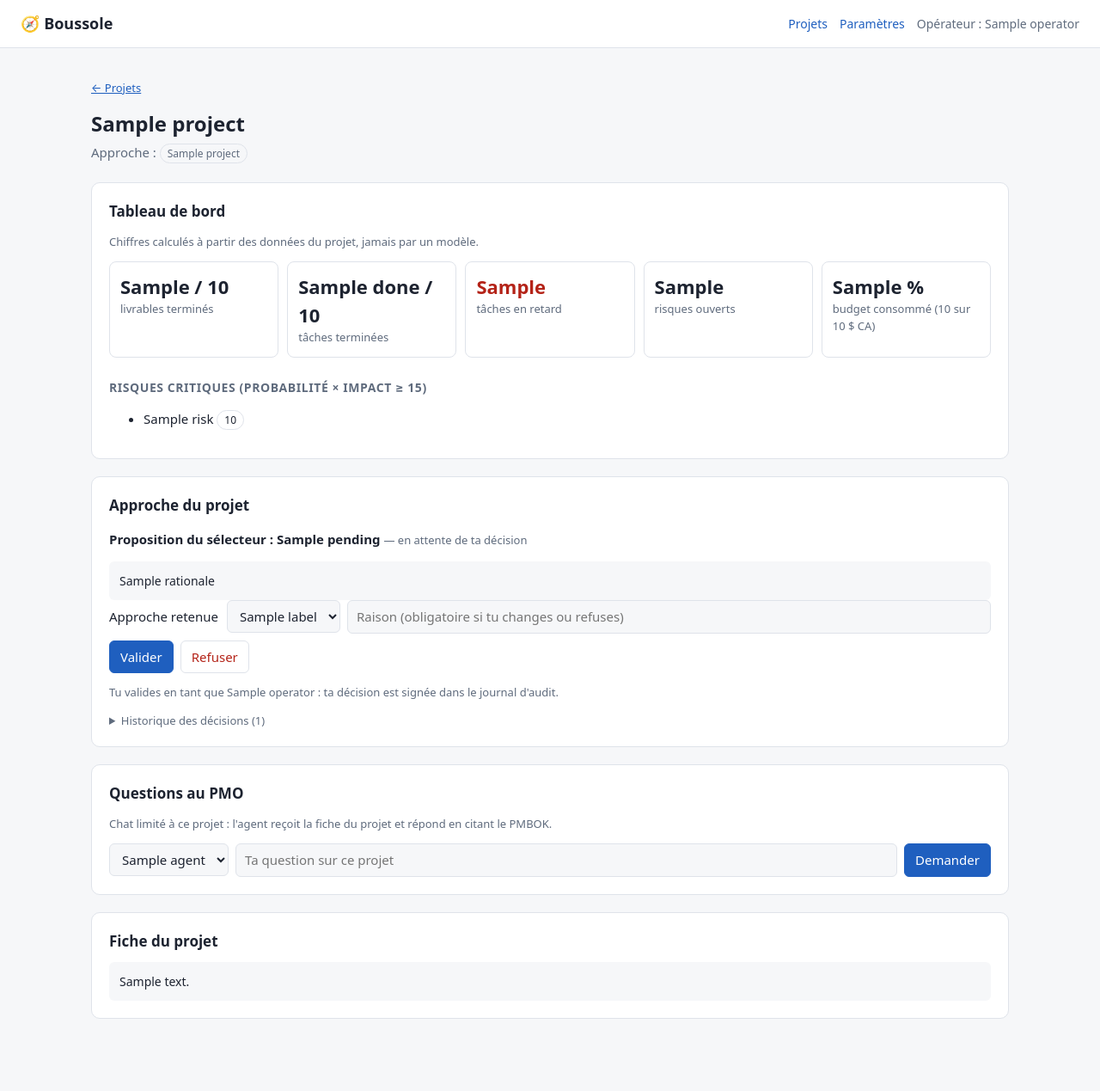
After one commit to zakibelm/Boussole, a Python web app: template src/boussole/ui/templates/project.html in a window 1280 px wide. The commit adds this page. Shown: the whole page at 86% size. Run offline with Jinja, Linux system fonts and the light colour scheme; the template is opened without the code that fills it: most values are stand-ins (such as "Sample title", 1, 10 or a date in 2020).

Commit message:
feat(ui): pages Projets et projet, navigation

```diff
--- a/src/boussole/ui/templates/_key.html
+++ b/src/boussole/ui/templates/_key.html
@@ -1,6 +1,6 @@
 <div>
   {% if masked_key %}
-    <p>Clé enregistrée : <strong>{{ masked_key }}</strong> <span class="muted">(Gestionnaire d'identifiants Windows)</span></p>
+    <p>Clé enregistrée : <strong>{{ masked_key }}</strong> <span class="muted">(coffre du système)</span></p>
   {% else %}
     <p class="muted">Aucune clé enregistrée.</p>
   {% endif %}
--- a/src/boussole/ui/templates/base.html
+++ b/src/boussole/ui/templates/base.html
@@ -66,10 +66,22 @@
     .badge-automation { background: var(--accent-soft); }
     .badge-assistance { background: var(--warn-soft); }
     .badge-augmentation { background: var(--bg); font-weight: 600; }
+    header nav a { color: var(--accent); margin-right: 14px; text-decoration: none; }
+    a { color: var(--accent); }
+    .tiles { display: grid; grid-template-columns: repeat(auto-fit, minmax(150px, 1fr)); gap: 10px; }
+    .tile { border: 1px solid var(--line); border-radius: 8px; padding: 12px; font-size: 13px; color: var(--muted); }
+    .tile .big { display: block; font-size: 22px; font-weight: 700; color: var(--text); }
+    .tile.alert .big { color: var(--err); }
+    .answer-text { white-space: pre-wrap; background: var(--bg); border-radius: 6px; padding: 12px; font-size: 14px; }
+    .answer { border-top: 1px solid var(--line); padding-top: 12px; margin-top: 12px; }
+    ol.sources { font-size: 13px; margin-top: 0; }
+    ol.sources li.cited { font-weight: 600; }
+    .htmx-indicator { display: none; } .htmx-request .htmx-indicator, .htmx-request.htmx-indicator { display: inline; }
+    label select { margin-left: 6px; }
   </style>
 </head>
 <body>
-  <header><span class="logo">🧭 Boussole</span><nav>Opérateur : {{ operator }}</nav></header>
+  <header><span class="logo">🧭 Boussole</span><nav><a href="/projects">Projets</a><a href="/settings">Paramètres</a>Opérateur : {{ operator }}</nav></header>
   <main>{% block content %}{% endblock %}</main>
 </body>
 </html>
--- /dev/null
+++ b/src/boussole/ui/templates/project.html
@@ -0,0 +1,91 @@
+{% extends "base.html" %}
+{% block title %}{{ project.name }} · Boussole{% endblock %}
+{% block content %}
+<p class="muted"><a href="/projects">← Projets</a></p>
+<h1>{{ project.name }}</h1>
+<p class="lead">Approche : <span class="badge">{{ project.approach_label }}</span></p>
+{% if notice %}<p class="notice">{{ notice }}</p>{% endif %}
+{% if error %}<p class="error">{{ error }}</p>{% endif %}
+
+<section class="card">
+  <h2>Tableau de bord</h2>
+  <p class="muted">Chiffres calculés à partir des données du projet, jamais par un modèle.</p>
+  <div class="tiles">
+    <div class="tile"><span class="big">{{ board.deliverables_done }} / {{ board.deliverables_total }}</span>livrables terminés</div>
+    <div class="tile"><span class="big">{{ board.tasks_by_status.get('done', 0) }} / {{ board.tasks_total }}</span>tâches terminées</div>
+    <div class="tile {{ 'alert' if board.tasks_overdue else '' }}"><span class="big">{{ board.tasks_overdue }}</span>tâches en retard</div>
+    <div class="tile"><span class="big">{{ board.risks_open }}</span>risques ouverts</div>
+    <div class="tile">
+      <span class="big">{{ board.budget_consumed_pct if board.budget_consumed_pct is not none else '—' }}{{ ' %' if board.budget_consumed_pct is not none else '' }}</span>
+      budget consommé ({{ "{:,.0f}".format(board.budget_actual_cad).replace(',', ' ') }} sur {{ "{:,.0f}".format(board.budget_planned_cad).replace(',', ' ') }} $ CA)
+    </div>
+  </div>
+  {% if board.top_risks %}
+  <h3>Risques critiques (probabilité × impact ≥ 15)</h3>
+  <ul>{% for r in board.top_risks %}<li>{{ r.title }} <span class="badge">{{ r.score }}</span></li>{% endfor %}</ul>
+  {% endif %}
+</section>
+
+<section class="card">
+  <h2>Approche du projet</h2>
+  {% if pending %}
+    <p><strong>Proposition du sélecteur : {{ pending.title }}</strong> <span class="muted">— en attente de ta décision</span></p>
+    <div class="answer-text">{{ pending.rationale }}</div>
+    <form method="post" action="/projects/{{ project.id }}/decisions/{{ pending.id }}" class="decision">
+      <div class="row">
+        <label>Approche retenue
+          <select name="approach">
+            {% for a in approaches %}<option value="{{ a.value }}" {{ 'selected' if labels[a] in pending.title else '' }}>{{ labels[a] }}</option>{% endfor %}
+          </select>
+        </label>
+        <input type="text" name="reason" placeholder="Raison (obligatoire si tu changes ou refuses)" style="flex:1; min-width:240px">
+      </div>
+      <div class="row" style="margin-top:8px">
+        <button class="primary" type="submit" name="verdict" value="approve">Valider</button>
+        <button class="danger" type="submit" name="verdict" value="reject">Refuser</button>
+      </div>
+      <p class="muted">Tu valides en tant que {{ operator }} : ta décision est signée dans le journal d'audit.</p>
+    </form>
+  {% else %}
+    <form method="post" action="/projects/{{ project.id }}/approach" onsubmit="this.querySelector('button').disabled=true;this.querySelector('.wait').hidden=false">
+      <div class="row">
+        <button type="submit">Demander une proposition au sélecteur</button>
+        <span class="wait muted" hidden>Le sélecteur lit le PMBOK…</span>
+      </div>
+    </form>
+  {% endif %}
+  {% if history %}
+  <details>
+    <summary class="muted">Historique des décisions ({{ history | length }})</summary>
+    <ul class="history">
+    {% for d in history %}
+      <li>{{ d.created_at.strftime('%Y-%m-%d %H:%M') if d.created_at else '' }} · {{ d.title }} ·
+          <strong>{{ d.status.value }}</strong>{% if d.decided_by %} par {{ d.decided_by }}{% endif %}{% if d.reason %} — {{ d.reason }}{% endif %}</li>
+    {% endfor %}
+    </ul>
+  </details>
+  {% endif %}
+</section>
+
+<section class="card">
+  <h2>Questions au PMO</h2>
+  <p class="muted">Chat limité à ce projet : l'agent reçoit la fiche du projet et répond en citant le PMBOK.</p>
+  <form hx-post="/projects/{{ project.id }}/ask" hx-target="#answers" hx-swap="afterbegin"
+        hx-indicator="#asking" hx-on::after-request="if(event.detail.successful) this.reset()">
+    <div class="row">
+      <select name="agent" aria-label="Agent">
+        {% for a in agents %}<option value="{{ a.id }}">{{ a.name }}</option>{% endfor %}
+      </select>
+      <input type="text" name="question" required placeholder="Ta question sur ce projet" style="flex:1; min-width:260px" aria-label="Question">
+      <button class="primary" type="submit">Demander</button>
+      <span id="asking" class="htmx-indicator muted">Réponse en cours…</span>
+    </div>
+  </form>
+  <div id="answers"></div>
+</section>
+
+<section class="card">
+  <h2>Fiche du projet</h2>
+  <div class="answer-text">{{ project.description or 'Aucune description.' }}</div>
+</section>
+{% endblock %}
```
Also changed, not shown: src/boussole/ui/templates/_answer.html (added, +13 -0 lines), src/boussole/ui/templates/projects.html (added, +37 -0 lines).
